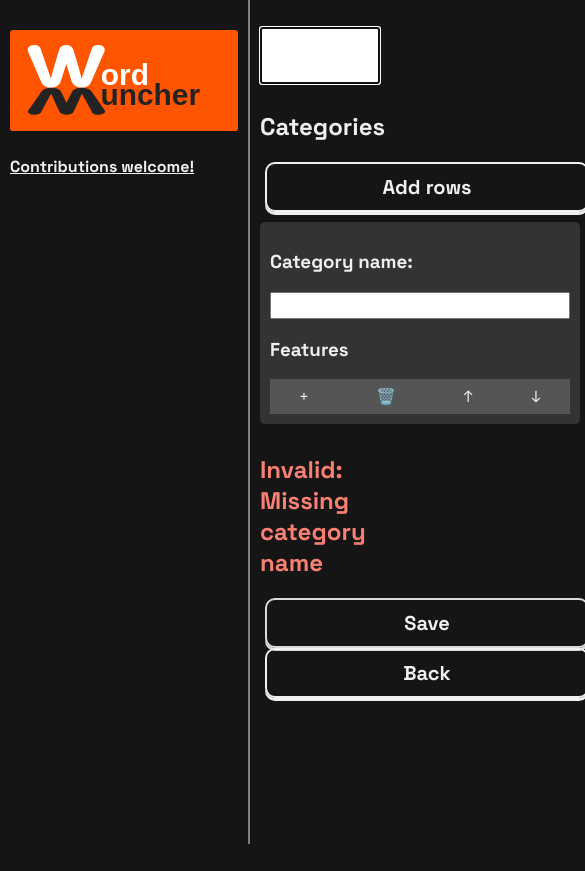
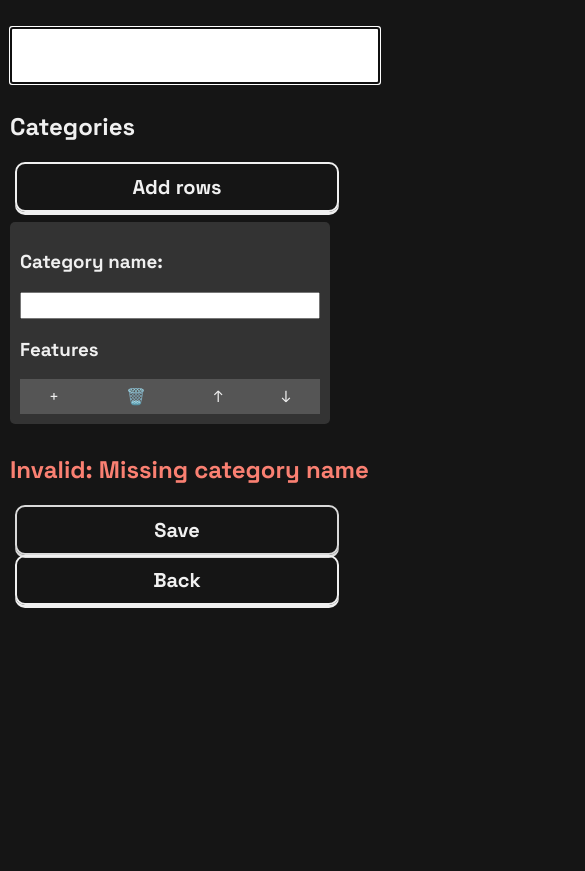
Before and after one commit to clockback/wordmuncher, a Next.js app: page /vocab/inflections/add in a window 390 px wide. Shown: the whole page, 585 px wide, since content can reach past the window. Built offline with nearby package versions, Linux system fonts and the light colour scheme.

Commit message:
Hiding the sidebar on smaller screens.

```diff
--- a/src/app/app.module.css
+++ b/src/app/app.module.css
@@ -15,6 +15,12 @@
     left: 0;
     padding: 10px;
     background-color: rgb(var(--colour-ash));
+}
+
+@media (max-width: 1000px) {
+    .sidebar {
+        display: none;
+    }
 }
 
 .mainpage {
--- a/src/app/global.css
+++ b/src/app/global.css
@@ -14,6 +14,12 @@
     --sidebar-width: 250px;
 }
 
+@media (max-width: 1000px) {
+    :root {
+        --sidebar-width: 0px;
+    }
+}
+
 body {
     background-color: rgb(var(--colour-ash));
     color: rgb(var(--colour-pearl));
```
